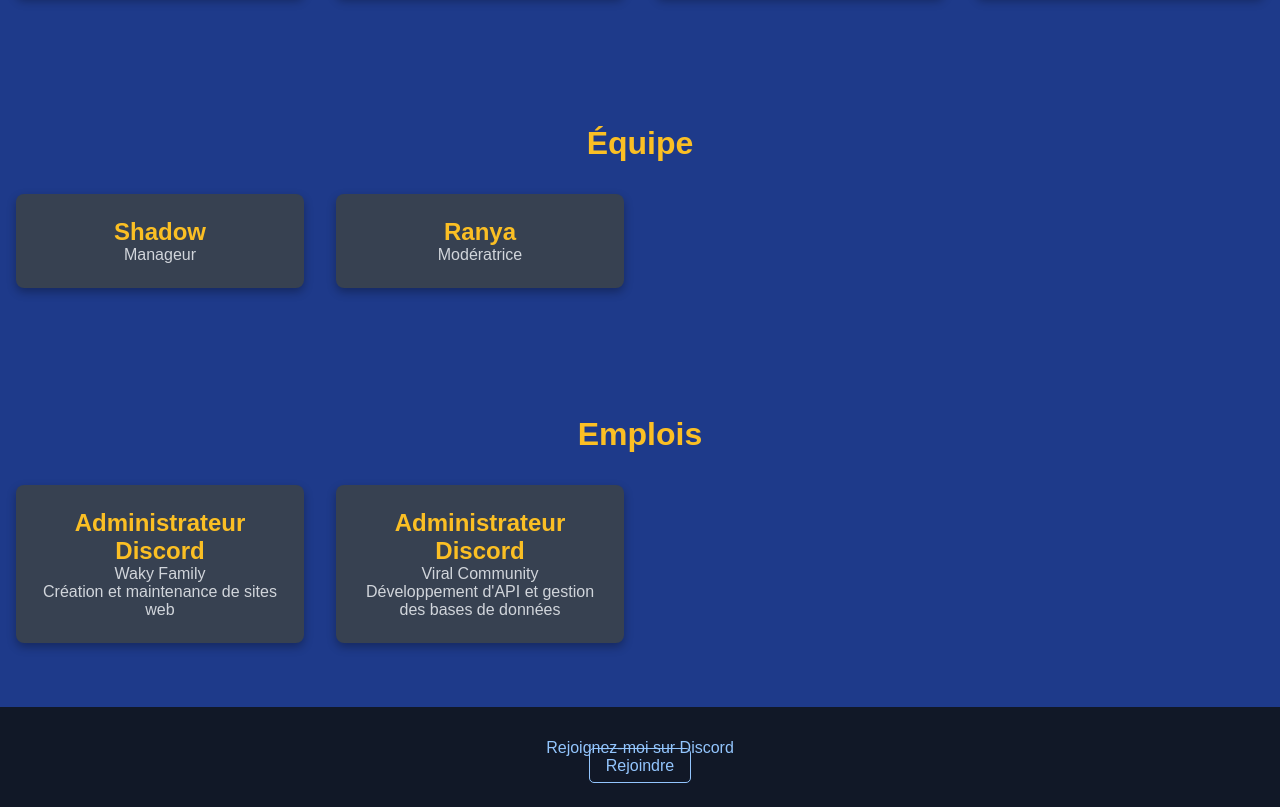
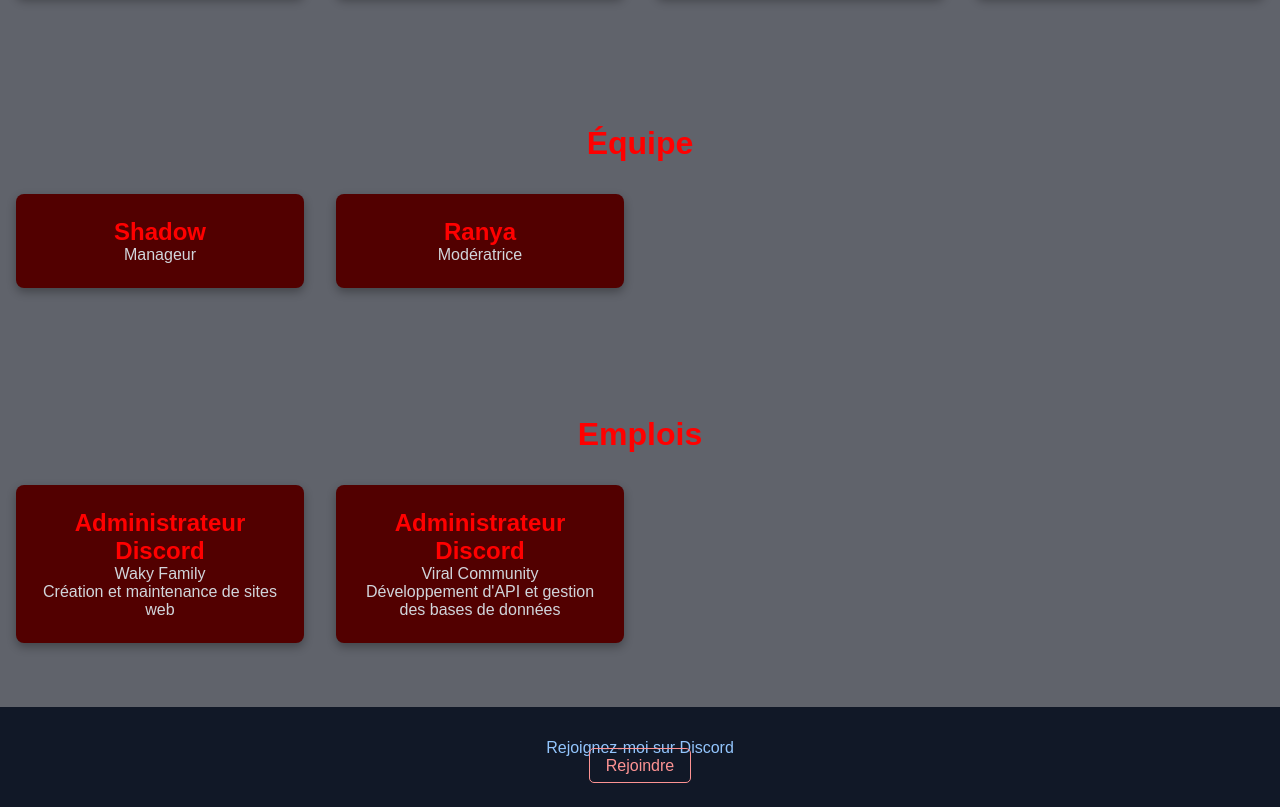
Before and after one commit to Legraschat/legraschat.github.io, a plain HTML site: page index.html in a window 1280 px wide. Shown: the part 590-1397 px from the top of the page. Drawn offline with Linux system fonts and the light colour scheme.

Commit message:
Update index.html

```diff
--- a/index.html
+++ b/index.html
@@ -16,7 +16,7 @@
         body {
             font-family: 'Arial', sans-serif;
             color: #ffffff;
-            background: #1E3A8A; /* Blue background */
+            background: #60636b; /* Blue background */
             overflow-x: hidden;
             height: 100%;
             display: flex;
@@ -49,7 +49,7 @@
         header h1 {
             font-size: 4rem;
             font-weight: 700;
-            color: #fbbf24; /* Yellow for title */
+            color: #ff0000; /* Yellow for title */
             margin-bottom: 0.5rem;
         }
 
@@ -67,7 +67,7 @@
             font-size: 2rem;
             text-align: center;
             margin-bottom: 2rem;
-            color: #fbbf24;
+            color: #ff0000;
         }
 
         .projects, .team, .jobs {
@@ -79,7 +79,7 @@
 
         /* Cards */
         .card {
-            background: #374151; /* Dark gray card */
+            background: #520000; /* Dark gray card */
             border-radius: 8px;
             padding: 1.5rem;
             width: 100%;
@@ -92,7 +92,7 @@
 
         .card h3 {
             font-size: 1.5rem;
-            color: #fbbf24; /* Yellow */
+            color: #ff0000; /* Yellow */
         }
 
         .card p {
@@ -124,16 +124,16 @@
         }
 
         footer a {
-            color: #93c5fd;
+            color: #fd9393;
             text-decoration: none;
-            border: 1px solid #93c5fd;
+            border: 1px solid #fd9393;
             padding: 0.5rem 1rem;
             border-radius: 5px;
             transition: background-color 0.3s;
         }
 
         footer a:hover {
-            background-color: #93c5fd;
+            background-color: #ffffff;
             color: #111827;
         }
     </style>
```
